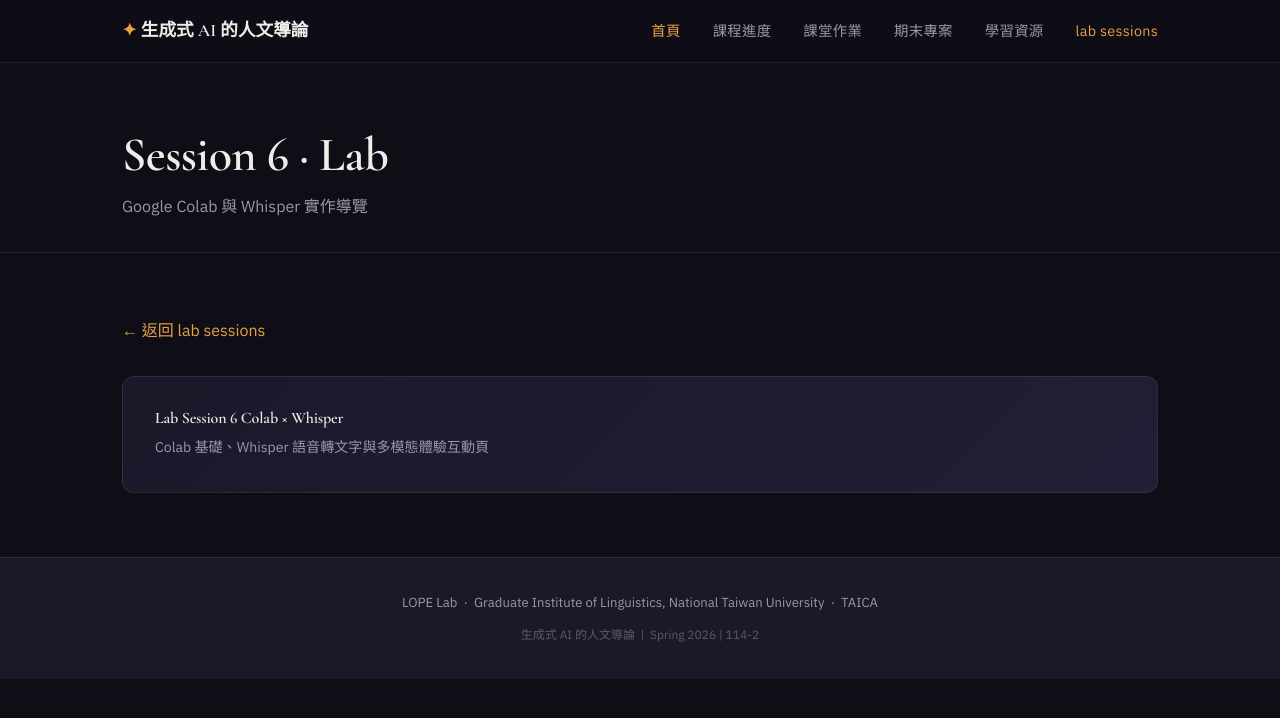
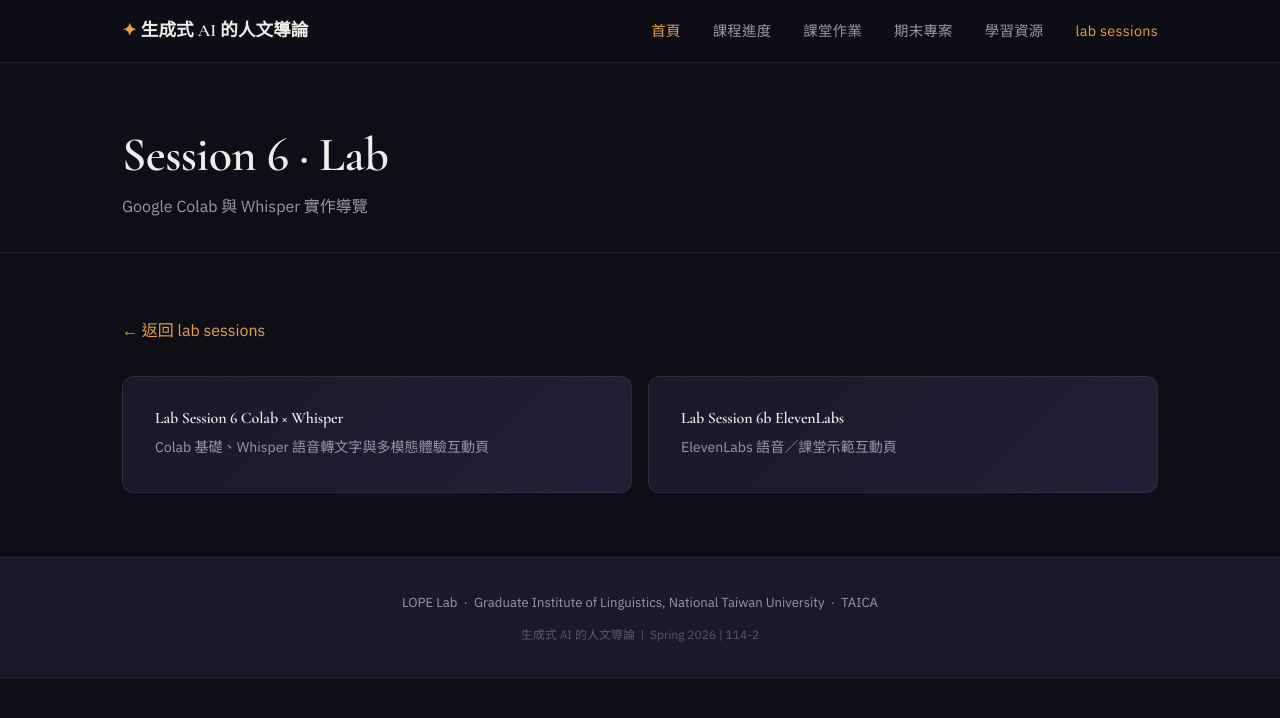
Before and after one commit to lopentu/genai4humanities2026, a Jekyll site: the page built from pages/vibe-lab-session-6.md, in a window 1280 px wide. Shown: the top 718 px of the page. Built offline with Jekyll 4.4.1, drawn with Linux system fonts in a browser that asks for light colours.

Commit message:
List Session 6b ElevenLabs lab on session-6 index
Co-authored-by: Cursor <cursoragent@cursor.com>

```diff
--- a/_data/vibe_lab.yml
+++ b/_data/vibe_lab.yml
@@ -80,3 +80,6 @@ sessions:
       - name: "Lab Session 6 Colab × Whisper"
         file: "lab-session-6-colab-whisper.html"
         desc: "Colab 基礎、Whisper 語音轉文字與多模態體驗互動頁"
+      - name: "Lab Session 6b ElevenLabs"
+        file: "lab-session-6b-elevenlabs.html"
+        desc: "ElevenLabs 語音／課堂示範互動頁"
--- /dev/null
+++ b/lab/session-6/lab-session-6b-elevenlabs.html
@@ -0,0 +1,428 @@
+<!DOCTYPE html>
+<html lang="zh-Hant">
+<head>
+<meta charset="UTF-8">
+<meta name="viewport" content="width=device-width, initial-scale=1.0">
+<title>Lab Session 6b ｜ ElevenLabs 課堂示範</title>
+<link href="https://fonts.googleapis.com/css2?family=Noto+Serif+TC:wght@400;500;700;900&family=DM+Sans:ital,wght@0,400;0,500;0,700;1,400&family=Source+Code+Pro:wght@400;600&display=swap" rel="stylesheet">
+<style>
+:root{
+  --bg:#faf8f4;
+  --paper:#fffefb;
+  --ink:#1a1a1a;
+  --ink2:#3a3a3a;
+  --muted:#7a7a78;
+  --line:#d8d3c8;
+  --accent:#9c3a2c;
+  --accent2:#2c4a3e;
+  --accent3:#b08a3e;
+  --soft:#ede8de;
+}
+*{margin:0;padding:0;box-sizing:border-box}
+html,body{background:var(--bg);color:var(--ink);font-family:'Noto Serif TC',serif;line-height:1.75;-webkit-font-smoothing:antialiased}
+.wrap{max-width:820px;margin:0 auto;padding:32px 28px 80px}
+
+/* BANNER */
+.banner{
+  background:var(--paper);
+  border:1px solid var(--line);
+  border-radius:6px;
+  padding:28px 32px;
+  margin-bottom:24px;
+  position:relative;
+  overflow:hidden;
+}
+.banner::before{
+  content:'';position:absolute;top:0;left:0;
+  width:100%;height:4px;
+  background:linear-gradient(90deg,var(--accent) 0%,var(--accent3) 50%,var(--accent2) 100%);
+}
+.banner .course{
+  font-family:'DM Sans',sans-serif;font-size:11px;
+  letter-spacing:.25em;color:var(--muted);text-transform:uppercase;margin-bottom:10px;
+}
+.banner h1{font-family:'Noto Serif TC',serif;font-weight:900;font-size:28px;color:var(--ink);margin-bottom:6px}
+.banner .sub{font-family:'DM Sans',sans-serif;font-style:italic;font-size:14px;color:var(--accent);margin-bottom:14px}
+.banner .meta{display:flex;flex-wrap:wrap;gap:10px;font-family:'Source Code Pro',monospace;font-size:11.5px}
+.banner .meta span{background:var(--soft);padding:3px 10px;border-radius:3px;color:var(--ink2)}
+
+/* SECTION */
+.sec{
+  background:var(--paper);border:1px solid var(--line);border-radius:6px;
+  padding:28px 32px;margin-bottom:20px;
+  box-shadow:0 4px 14px rgba(60,40,20,.03);
+}
+.sec-head{
+  display:flex;align-items:baseline;gap:12px;
+  margin-bottom:14px;padding-bottom:10px;
+  border-bottom:2px solid var(--soft);
+}
+.sec-badge{
+  background:var(--accent2);color:white;
+  font-family:'DM Sans',sans-serif;font-size:10px;font-weight:700;
+  letter-spacing:.18em;padding:3px 9px;border-radius:3px;white-space:nowrap;
+}
+.sec-badge.demo{background:var(--accent)}
+.sec-badge.warn-badge{background:#8a6020}
+.sec-head h2{font-family:'Noto Serif TC',serif;font-weight:900;font-size:20px;color:var(--ink);flex:1}
+
+h3{font-family:'Noto Serif TC',serif;font-weight:700;font-size:16.5px;color:var(--accent2);margin:18px 0 8px}
+p{margin-bottom:11px;color:var(--ink2);font-size:15px}
+strong{color:var(--ink);font-weight:700}
+em{font-style:italic;color:var(--accent)}
+
+/* 步驟卡 */
+.steps{counter-reset:step;display:flex;flex-direction:column;gap:10px;margin:12px 0}
+.step{
+  background:var(--soft);border-radius:5px;
+  padding:12px 16px 12px 48px;
+  position:relative;font-size:14.5px;
+}
+.step::before{
+  content:counter(step);counter-increment:step;
+  position:absolute;left:12px;top:12px;
+  background:var(--accent2);color:white;
+  font-family:'DM Sans',sans-serif;font-weight:700;
+  width:24px;height:24px;border-radius:50%;
+  display:flex;align-items:center;justify-content:center;font-size:12px;
+}
+.step strong{display:block;margin-bottom:3px;color:var(--ink);font-size:15px}
+.step p{margin:0;color:var(--ink2);font-size:14px}
+.step code{background:#d8d0c0;padding:1px 5px;border-radius:2px;font-size:13px;color:var(--accent);font-family:'Source Code Pro',monospace}
+
+/* 功能格 */
+.grid3{display:grid;grid-template-columns:1fr 1fr 1fr;gap:10px;margin:12px 0}
+.feat{
+  background:var(--soft);padding:14px 14px;border-radius:5px;
+  border-top:3px solid var(--accent2);font-size:14px;
+}
+.feat h4{font-family:'DM Sans',sans-serif;font-size:12px;font-weight:700;color:var(--accent2);text-transform:uppercase;letter-spacing:.1em;margin-bottom:6px}
+.feat p{font-size:13.5px;margin:0;color:var(--ink2)}
+
+/* 類比 */
+.analogy{
+  background:linear-gradient(180deg,#fdf6e8,#faf0d8);
+  border-left:4px solid var(--accent3);
+  padding:14px 18px;margin:14px 0;border-radius:0 5px 5px 0;position:relative;
+}
+.analogy::before{
+  content:'類比';position:absolute;top:-9px;left:12px;
+  background:var(--accent3);color:white;
+  font-family:'DM Sans',sans-serif;font-size:10px;font-weight:700;letter-spacing:.15em;
+  padding:2px 8px;border-radius:3px;
+}
+.analogy p{font-size:14px;color:#5a4a2a;margin:0}
+
+/* 提示 */
+.tip{background:#e8f0e6;border-left:3px solid var(--accent2);padding:10px 14px;margin:10px 0;border-radius:0 4px 4px 0;font-size:14px}
+.tip .lbl{font-family:'DM Sans',sans-serif;font-size:10px;font-weight:700;letter-spacing:.15em;color:var(--accent2);text-transform:uppercase;display:block;margin-bottom:3px}
+.warn-box{background:#f8e8e0;border-left-color:var(--accent)}
+.warn-box .lbl{color:var(--accent)}
+
+/* 畫面說明 */
+.ui-guide{
+  background:#f4f0e6;border:1px solid var(--line);
+  border-radius:5px;padding:16px 20px;margin:14px 0;
+}
+.ui-guide .ui-label{
+  font-family:'DM Sans',sans-serif;font-size:10px;font-weight:700;
+  letter-spacing:.15em;color:var(--muted);text-transform:uppercase;margin-bottom:10px;
+}
+.ui-row{display:flex;gap:8px;align-items:flex-start;margin-bottom:8px;font-size:14px}
+.ui-row:last-child{margin-bottom:0}
+.ui-loc{
+  background:var(--accent2);color:white;
+  font-family:'Source Code Pro',monospace;font-size:11px;
+  padding:2px 7px;border-radius:3px;white-space:nowrap;flex-shrink:0;margin-top:1px;
+}
+.ui-loc.red{background:var(--accent)}
+
+/* 表格 */
+table{width:100%;border-collapse:collapse;margin:12px 0;font-size:14px}
+th{background:var(--soft);text-align:left;padding:7px 11px;border-bottom:2px solid var(--accent2);font-weight:700;color:var(--accent2);font-family:'Noto Serif TC',serif}
+td{padding:7px 11px;border-bottom:1px solid var(--line);color:var(--ink2);vertical-align:top}
+tr:last-child td{border-bottom:none}
+.tag{display:inline-block;padding:1px 7px;border-radius:2px;font-family:'Source Code Pro',monospace;font-size:11.5px}
+.tag.free{background:#e0f0e0;color:#2c6a2c}
+.tag.paid{background:#f0e0d0;color:#8a4a20}
+
+/* 反思 */
+.reflect{background:#f0ece2;border:1px dashed var(--accent2);padding:14px 18px;margin:14px 0;border-radius:5px;font-size:14px}
+.reflect .lbl{font-family:'DM Sans',sans-serif;font-size:10px;letter-spacing:.18em;color:var(--accent2);font-weight:700;text-transform:uppercase;margin-bottom:6px}
+
+blockquote{border-left:3px solid var(--accent);padding:6px 14px;margin:12px 0;font-style:italic;color:#5a3a30;background:#fdf6e8;font-size:14px}
+
+ul,ol{margin:8px 0 10px 20px}
+li{margin-bottom:5px;color:var(--ink2);font-size:14.5px}
+
+footer{text-align:center;margin-top:40px;padding-top:18px;border-top:1px solid var(--line);font-family:'DM Sans',sans-serif;font-size:12px;color:var(--muted)}
+footer a{color:var(--accent2);text-decoration:none;font-weight:600}
+
+@media(max-width:680px){
+  .wrap{padding:18px 12px 60px}
+  .sec{padding:22px 18px}
+  .grid3{grid-template-columns:1fr}
+}
+</style>
+</head>
+<body>
+<div class="wrap">
+
+<!-- ═══ BANNER ═══ -->
+<div class="banner">
+  <div class="course">生成式 AI 的人文導論 · Spring 2026 · Lab Session 6b｜教師示範教材</div>
+  <h1>ElevenLabs：AI 聲音合成平台</h1>
+  <div class="sub">Text-to-Speech · Voice Cloning · Speech-to-Speech</div>
+  <div class="meta">
+    <span>🌐 elevenlabs.io</span>
+    <span>🎙 免費帳號即可示範</span>
+    <span>⏱ Demo 約 15 min</span>
+    <span>👁 教師示範用，學生觀看</span>
+  </div>
+</div>
+
+<!-- ═══ 1. 是什麼 ═══ -->
+<section class="sec">
+  <div class="sec-head">
+    <span class="sec-badge">01</span>
+    <h2>ElevenLabs 是什麼？</h2>
+  </div>
+
+  <p>ElevenLabs（2022 年創立）是目前<strong>聲音逼真度最高</strong>的 AI 語音合成平台，提供三大核心功能：</p>
+
+  <div class="grid3">
+    <div class="feat">
+      <h4>Text to Speech</h4>
+      <p>輸入文字，選擇音色，即時合成自然語音。支援 70+ 語言。</p>
+    </div>
+    <div class="feat">
+      <h4>Voice Cloning</h4>
+      <p>上傳 1 分鐘錄音，複製任意人聲的音色與語氣。</p>
+    </div>
+    <div class="feat">
+      <h4>Speech to Speech</h4>
+      <p>把你的聲音即時轉換成另一個音色——保留情緒和韻律。</p>
+    </div>
+  </div>
+
+  <div class="analogy">
+    <p><strong>活字印刷 → 鉛字排版 → AI 語音合成。</strong>活字印刷讓文字複製民主化；錄音讓聲音跨越時間；ElevenLabs 讓<em>任何人</em>都能「擁有」任何聲音。這是解放，也是危機——我們今天的重點。</p>
+  </div>
+
+  <h3>免費方案有什麼？</h3>
+  <table>
+    <tr><th>功能</th><th>免費（Free）</th><th>Starter 付費</th></tr>
+    <tr><td>每月字元額度</td><td>10,000 字元 / 月</td><td>30,000+</td></tr>
+    <tr><td>Text to Speech</td><td><span class="tag free">✓</span></td><td><span class="tag free">✓</span></td></tr>
+    <tr><td>聲音庫（Voice Library）</td><td><span class="tag free">✓ 有限</span></td><td><span class="tag free">✓ 完整</span></td></tr>
+    <tr><td>Voice Cloning（即時）</td><td><span class="tag free">✓ 1 個</span></td><td><span class="tag free">✓ 多個</span></td></tr>
+    <tr><td>商業授權</td><td><span class="tag paid">✗</span></td><td><span class="tag free">✓</span></td></tr>
+  </table>
+
+  <p>課堂示範用免費帳號即可覆蓋所有功能。</p>
+</section>
+
+<!-- ═══ 2. 介面導覽 ═══ -->
+<section class="sec">
+  <div class="sec-head">
+    <span class="sec-badge">02</span>
+    <h2>介面快速導覽</h2>
+  </div>
+
+  <p>登入後，左側側欄是功能入口。示範時建議依下列順序走：</p>
+
+  <div class="ui-guide">
+    <div class="ui-label">左側側欄功能對應</div>
+    <div class="ui-row"><span class="ui-loc">Text to Speech</span>輸入文字 → 選音色 → 合成 → 播放 / 下載。最直觀，作為開場。</div>
+    <div class="ui-row"><span class="ui-loc">Voice Library</span>瀏覽社群上傳的音色。可以按語言篩選，找到中文、臺語、日語音色。</div>
+    <div class="ui-row"><span class="ui-loc">Voices → Add</span>上傳錄音進行 Voice Cloning。這是最具衝擊感的功能，留作高潮。</div>
+    <div class="ui-row"><span class="ui-loc red">Speech to Speech</span>（選做）把你的聲音即時轉換為另一音色。課堂用麥克風即可。</div>
+  </div>
+
+  <div class="tip">
+    <span class="lbl">示範建議</span>
+    先把瀏覽器視窗放大到全螢幕，在 Text to Speech 頁面多停幾秒讓學生看清介面佈局，再依功能說明操作。
+  </div>
+</section>
+
+<!-- ═══ 3. DEMO A ═══ -->
+<section class="sec">
+  <div class="sec-head">
+    <span class="sec-badge demo">DEMO A</span>
+    <h2>Text to Speech：文字變聲音</h2>
+  </div>
+
+  <p>預計時間：<strong>5 分鐘</strong>。</p>
+
+  <div class="steps">
+    <div class="step">
+      <strong>前往 Text to Speech</strong>
+      <p>左側選單點「Text to Speech」。</p>
+    </div>
+    <div class="step">
+      <strong>選擇音色</strong>
+      <p>點右側「Voice」下拉選單。建議先選一個英文音色（如 <code>Rachel</code>），讓學生聽品質；再換成中文音色（在 Voice Library 添加一個「Mandarin」標籤的音色）做對比。</p>
+    </div>
+    <div class="step">
+      <strong>輸入示範文本，並調整參數</strong>
+      <p>把下方文字貼入輸入框，讓學生看到「穩定度」（Stability）與「相似度」（Similarity）兩個滑桿——可以現場調高調低，讓學生聽差異。</p>
+    </div>
+    <div class="step">
+      <strong>點「Generate」，播放</strong>
+      <p>播放完可按「下載」鈕，存成 mp3 — 說明這就是課堂若需要旁白或有聲書的工作流程。</p>
+    </div>
+  </div>
+
+  <h3>建議的示範文本（繁體中文）</h3>
+  <div class="ui-guide" style="font-family:'Noto Serif TC',serif;font-size:15px;line-height:1.9;letter-spacing:.02em">
+    「歷史從不只是文字。它也是聲音——那些已消逝的聲音：說書人的嗓音、母親的呢喃、戰場上最後的呼喊。<br>
+    今天，人工智慧讓我們能夠重新聽見那些聲音。這是奇蹟，也是責任。」
+  </div>
+
+  <h3>接著換一段臺語感的漢字文本，觀察合成品質</h3>
+  <div class="ui-guide" style="font-family:'Noto Serif TC',serif;font-size:15px;line-height:1.9">
+    「逐家來聽，今仔日阮要講的代誌，是關於咱台灣人的故事。」
+  </div>
+  <p style="font-size:13.5px;color:var(--muted);margin-top:4px">（觀察重點：AI 能否正確處理漢字臺語？它會當成普通話讀嗎？這是一個很好的引出語料代表性問題的時機。）</p>
+</section>
+
+<!-- ═══ 4. DEMO B ═══ -->
+<section class="sec">
+  <div class="sec-head">
+    <span class="sec-badge demo">DEMO B</span>
+    <h2>Voice Library：聲音也有圖書館</h2>
+  </div>
+
+  <p>預計時間：<strong>3 分鐘</strong>。</p>
+
+  <div class="steps">
+    <div class="step">
+      <strong>進入 Voices → Voice Library</strong>
+      <p>這裡是社群上傳的音色庫，任何人都可以把自己的聲音「發布」出來讓他人使用。</p>
+    </div>
+    <div class="step">
+      <strong>按 Language 篩選「Chinese」</strong>
+      <p>讓學生看看有哪些中文音色。點進幾個試聽，注意每個音色的「使用次數」——有些已被數十萬次呼叫。</p>
+    </div>
+    <div class="step">
+      <strong>點「Add to My Voices」</strong>
+      <p>就可以在自己的 Text to Speech 中使用。概念類比：<em>下載字體</em>。</p>
+    </div>
+  </div>
+
+  <div class="reflect">
+    <div class="lbl">課堂提問（停 30 秒讓學生思考）</div>
+    <p>「如果有人把你朋友的聲音上傳到這裡——這合法嗎？這道德嗎？<br>聲音是一種個人資料嗎？」</p>
+  </div>
+</section>
+
+<!-- ═══ 5. DEMO C ═══ -->
+<section class="sec">
+  <div class="sec-head">
+    <span class="sec-badge demo">DEMO C</span>
+    <h2>Voice Cloning：複製一個人的聲音</h2>
+  </div>
+
+  <p>預計時間：<strong>5 分鐘</strong>。這是最具衝擊感的功能，請放在示範的<strong>高潮位置</strong>。</p>
+
+  <div class="tip warn-box">
+    <span class="lbl">示範建議</span>
+    建議上傳<strong>您自己的聲音</strong>作為示範素材（事先錄製一段約 60 秒的清晰音檔），避免使用他人聲音引發倫理爭議，也避免讓學生對「可以複製別人聲音」產生錯誤示範印象。
+  </div>
+
+  <div class="steps">
+    <div class="step">
+      <strong>進入 Voices → Add a new voice → Instant Voice Cloning</strong>
+      <p>選「Instant Voice Cloning」（免費版支援）。</p>
+    </div>
+    <div class="step">
+      <strong>上傳事先準備的錄音檔</strong>
+      <p>建議 60 秒以上的<strong>安靜環境錄音</strong>，效果最佳。ElevenLabs 建議：無背景音樂、無回音、單人說話。</p>
+    </div>
+    <div class="step">
+      <strong>命名音色，點「Save」</strong>
+      <p>等待幾秒，克隆完成。</p>
+    </div>
+    <div class="step">
+      <strong>回到 Text to Speech，選剛才克隆的音色</strong>
+      <p>輸入一段<strong>您平常不會說的話</strong>（如一首詩、一段古文），生成並播放。</p>
+    </div>
+  </div>
+
+  <h3>建議的克隆示範文本（讓學生感受「陌生感」）</h3>
+  <div class="ui-guide" style="font-family:'Noto Serif TC',serif;font-size:15px;line-height:2;letter-spacing:.02em">
+    「大江東去，浪淘盡，千古風流人物。<br>
+    故壘西邊，人道是，三國周郎赤壁。」
+  </div>
+  <p style="font-size:13.5px;color:var(--muted);margin-top:4px">（老師用自己的聲音說蘇軾的詞——這個落差本身就是很好的討論起點：「誰的聲音？誰的文字？AI 扮演了什麼角色？」）</p>
+</section>
+
+<!-- ═══ 6. 批判反思 ═══ -->
+<section class="sec">
+  <div class="sec-head">
+    <span class="sec-badge warn-badge">批判視角</span>
+    <h2>用得到，想得透</h2>
+  </div>
+
+  <p>ElevenLabs 的功能強大到讓人著迷，但作為人文研究者，我們需要同時看見技術的另一面。</p>
+
+  <h3>三個核心問題</h3>
+
+  <div class="reflect">
+    <div class="lbl">問題一：聲音作為身份（Identity）</div>
+    <p>聲紋如同指紋，是高度個人化的生物特徵。當任何人都能用 1 分鐘錄音複製你的聲音，「聲音」還算是你的嗎？現行法律（包括台灣）幾乎沒有針對 AI 聲音複製的保護。</p>
+  </div>
+
+  <div class="reflect">
+    <div class="lbl">問題二：Deepfake 與詐騙</div>
+    <p>2024 年香港一起案例：詐騙集團用 deepfake 語音和影像，冒充公司高管，騙走 2 億港幣。台灣的電話詐騙若整合 ElevenLabs 等工具，危害難以估量。<strong>技術民主化的反面，是風險的民主化。</strong></p>
+  </div>
+
+  <div class="reflect">
+    <div class="lbl">問題三：文化代表性與語料政治</div>
+    <p>Voice Library 的中文音色大多是普通話，臺語、客語、原住民語幾乎缺席。當「好聽的 AI 聲音」等於「標準腔」，誰的聲音被消音了？</p>
+  </div>
+
+  <h3>研究應用（正向）</h3>
+  <ul>
+    <li><strong>口述歷史重現</strong>：把採集到的老一輩敘事，製作成高品質的有聲書或典藏素材。</li>
+    <li><strong>無障礙服務</strong>：把學術論文或文學作品轉為有聲版，服務視障讀者。</li>
+    <li><strong>瀕危語言保存</strong>：在語者健在時採集，克隆音色以留存語音樣本（需倫理同意）。</li>
+    <li><strong>多語言教材</strong>：為缺乏錄音師的小語種教材製作示範語音。</li>
+  </ul>
+
+  <blockquote>Whisper 把聲音變成文字，ElevenLabs 把文字變回聲音。<br>
+  這個迴圈閉合的那一刻，語言的邊界悄悄移動了。</blockquote>
+</section>
+
+<!-- ═══ 7. 快速摘要 ═══ -->
+<section class="sec">
+  <div class="sec-head">
+    <span class="sec-badge">總結</span>
+    <h2>今日示範重點一覽</h2>
+  </div>
+
+  <table>
+    <tr><th>功能</th><th>做了什麼</th><th>關鍵觀察</th></tr>
+    <tr><td>Text to Speech</td><td>文字 → 自然語音</td><td>穩定度、相似度滑桿 vs. 聲音品質</td></tr>
+    <tr><td>Voice Library</td><td>瀏覽 / 添加社群音色</td><td>中文音色稀缺、臺語幾乎不存在</td></tr>
+    <tr><td>Voice Cloning</td><td>60 秒錄音 → 克隆音色</td><td>古文朗讀的陌生感 → 觸發身份討論</td></tr>
+    <tr><td>批判視角</td><td>—</td><td>身份、詐騙、文化代表性</td></tr>
+  </table>
+
+  <div class="tip">
+    <span class="lbl">課堂延伸</span>
+    可以請同學課後用免費帳號自行把「作業一」的 Whisper 逐字稿文本，丟進 ElevenLabs 聽聽看——完成「語音 → 文字（Whisper）→ 語音（ElevenLabs）」的完整迴圈，具體體驗 cascade pipeline 的概念。
+  </div>
+</section>
+
+<footer>
+  <a href="https://lope.linguistics.ntu.edu.tw">LOPE Lab</a> ·
+  Graduate Institute of Linguistics, National Taiwan University ·
+  <a href="https://taica.edu.tw">TAICA</a><br>
+  生成式 AI 的人文導論 | Spring 2026 | 114-2 | Lab Session 6b
+</footer>
+
+</div>
+</body>
+</html>
```
